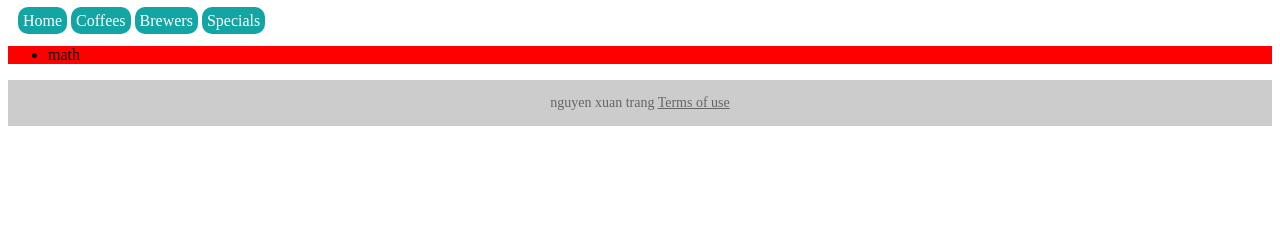
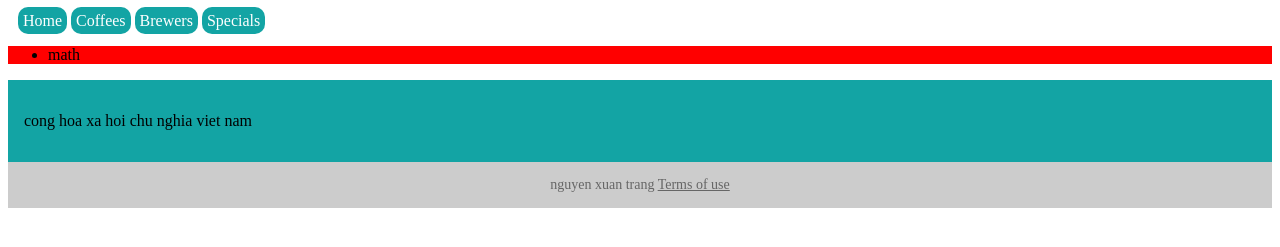
Before and after one commit to xuantrangk54/learn-css-deep, a plain HTML site: page index.html in a window 1280 px wide. Shown: the part 61-308 px from the top of the page. Drawn offline with Linux system fonts and the light colour scheme.

Commit message:
4: try use em unit

```diff
--- a/index.html
+++ b/index.html
@@ -26,6 +26,10 @@
         </ul>
      </div>
 
+     <div class="padded">
+        <p>cong hoa xa hoi chu nghia viet nam</p>
+     </div>
+
      <footer class="footer">
         nguyen xuan trang
         <a href="/terms-of-use">Terms of use</a>
--- a/styles.css
+++ b/styles.css
@@ -3,6 +3,12 @@ h1 {
     margin-bottom: 15px;
     background-color: aqua;
     font-weight: bold;
+}
+
+.padded {
+    background-color: #13a4a4;
+    font-size: 16px;
+    padding: 1em;
 }
 
 .title {
```
